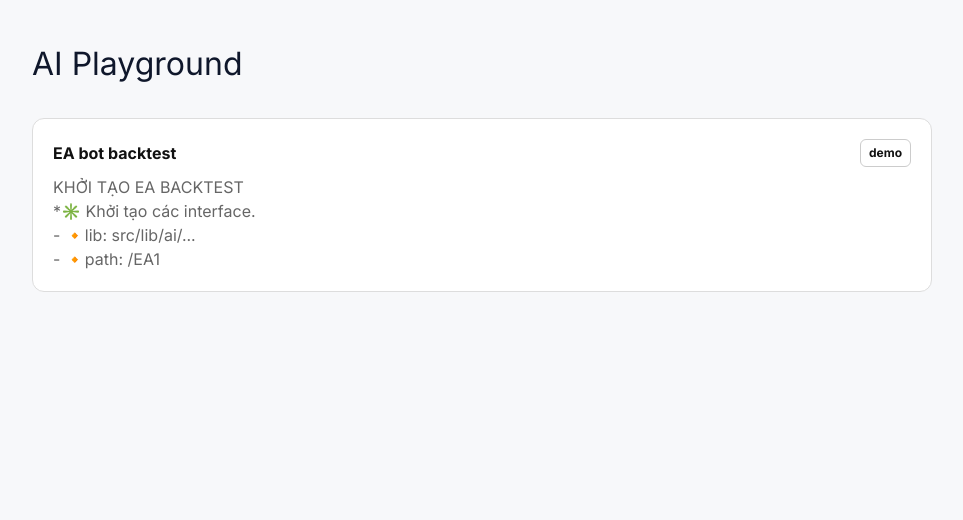
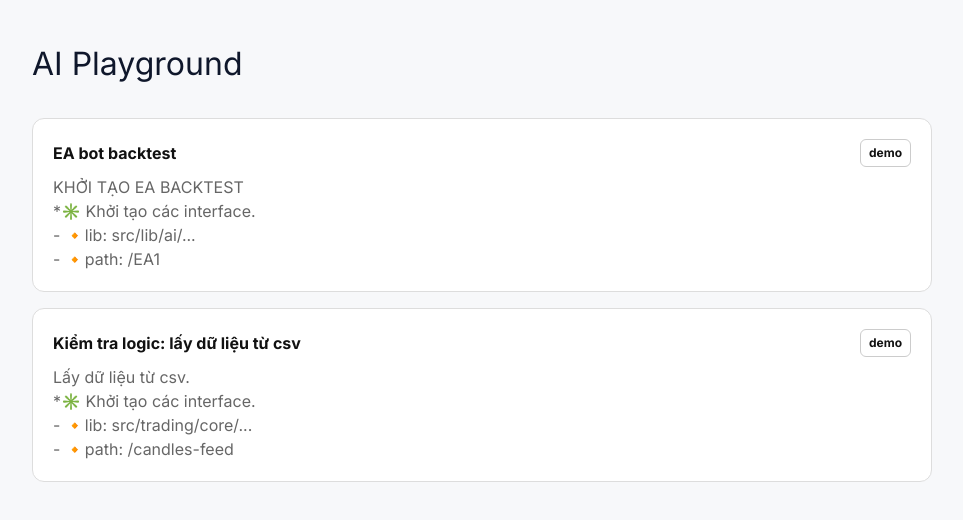
Before and after one commit to phxbinh/eabottrade, a Next.js app: page / in a window 1280 px wide. Shown: the top 520 px of the page, without its empty margins (8-971 px from the left). Built offline with nearby package versions, Linux system fonts and the light colour scheme.

Commit message:
Update page.tsx

```diff
--- a/src/app/page.tsx
+++ b/src/app/page.tsx
@@ -15,7 +15,16 @@ const routes = [
 - 🔸path: /EA1`,
     status: 'demo',
   },
-
+  {
+    href: '/candles-feed',
+    title: 'Kiểm tra logic: lấy dữ liệu từ csv',
+    summary:
+      `Lấy dữ liệu từ csv.
+*✳️ Khởi tạo các interface.
+- 🔸lib: src/trading/core/...
+- 🔸path: /candles-feed`,
+    status: 'demo',
+  },
 ];
 
 
```
